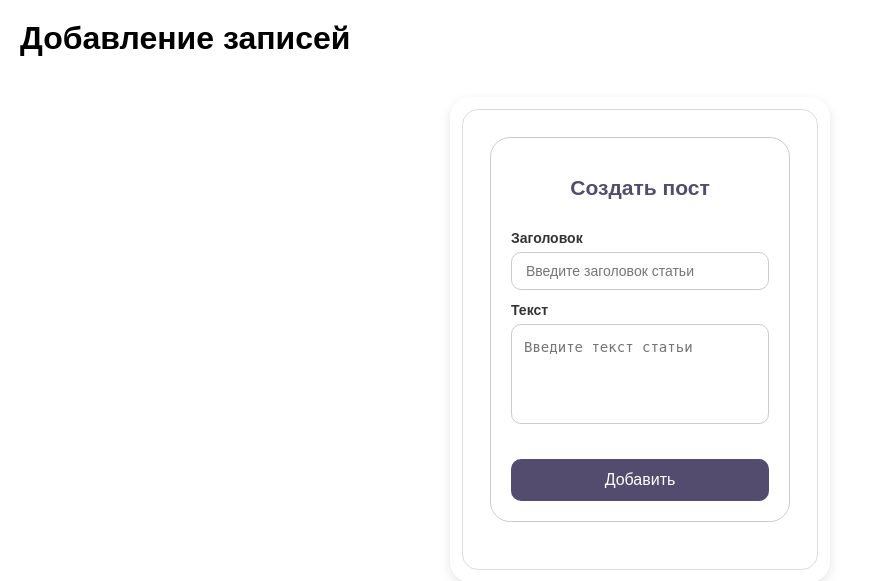
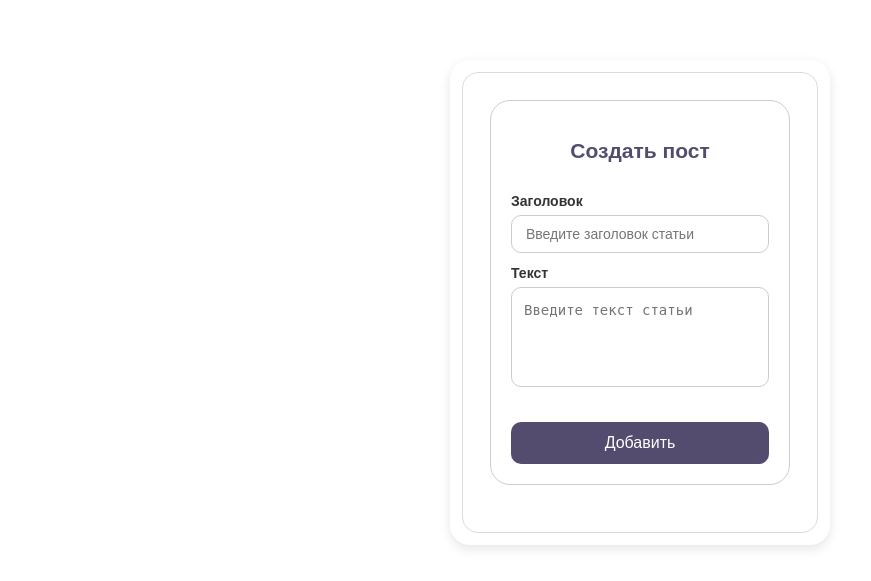
Before and after one commit to ReeSkaaa/Project_Programming_2sem, a Flask app: page /create in a window 1280 px wide. Shown: the part 134-715 px from the top of the page, without its empty margins (0-871 px from the left). Run offline with Flask 3, Linux system fonts and the light colour scheme.

```diff
--- a/app/templates/create.html
+++ b/app/templates/create.html
@@ -5,7 +5,6 @@
 {% endblock %}
 
 {% block content %}
-<h1>Добавление записей</h1>
 <div class="form-container">
     <form method="post" class="form-control">
         <h2 class="form-title">Создать пост</h2>
```
